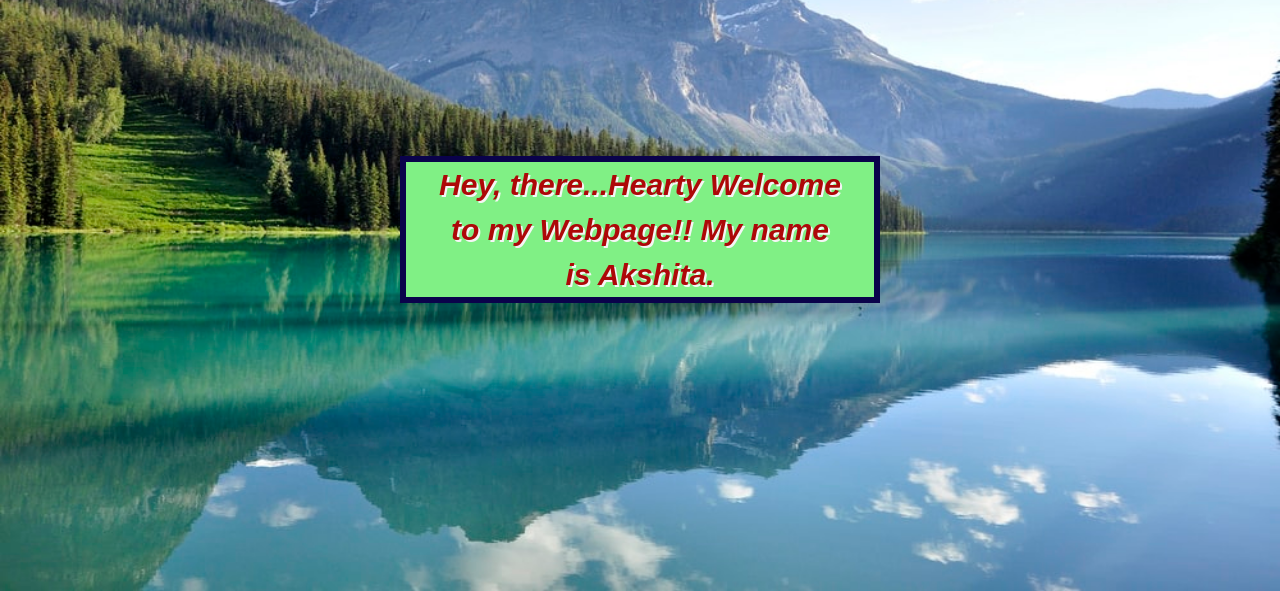
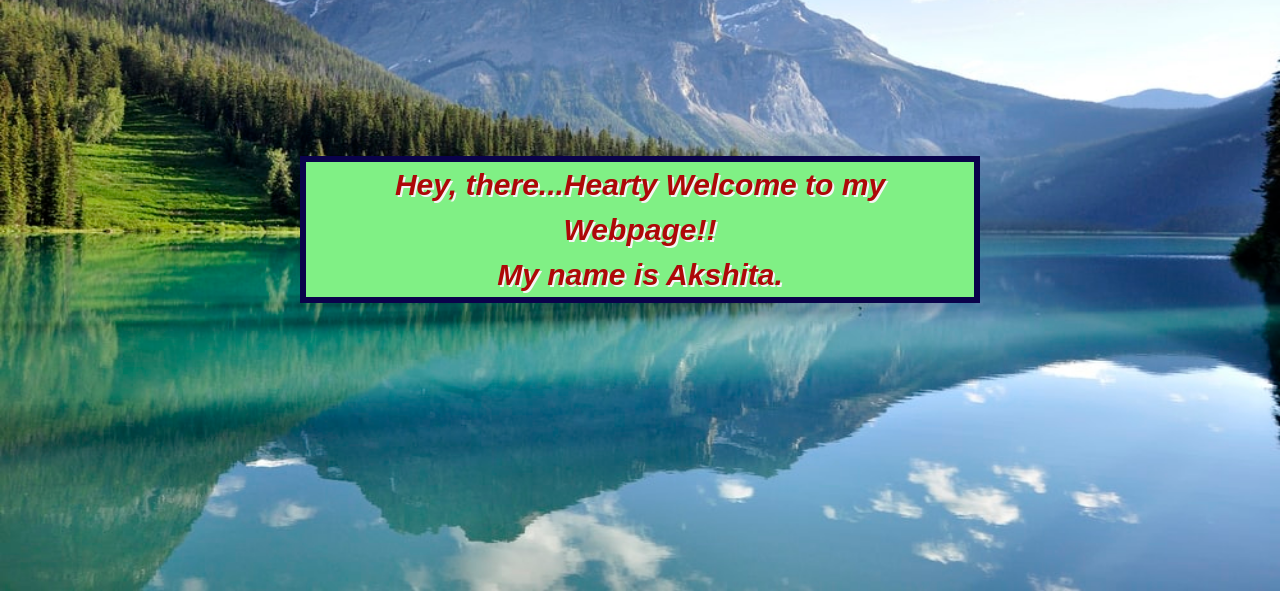
Before and after one commit to Inturi-Akshita/Inturi-Akshita.github.io, a plain HTML site: page index.html in a window 1280 px wide. Shown: the part 209-800 px from the top of the page. Drawn offline with nearby package versions, Linux system fonts and the light colour scheme.

Commit message:
modofies webpage

```diff
--- a/index.html
+++ b/index.html
@@ -16,7 +16,7 @@
     </div>
 </div>
 
-<p style="text-align:center" id = "content">Hey, there...Hearty Welcome to my Webpage!!  My name is Akshita.</p>
+<p style="text-align:center" id = "content">Hey, there...Hearty Welcome to my Webpage!! <br> My name is Akshita.</p>
 
 
 <body class = "bg" background="nature2.jpg"></body>
--- a/starter.css
+++ b/starter.css
@@ -31,12 +31,12 @@ a:link, a:visited {
     font-size: 30;
     font-style: oblique;
     background-color: rgb(128, 240, 133);
-    margin-left: 400px;
-    margin-right: 400px;
+    margin-left: 300px;
+    margin-right: 300px;
     margin-top: 180px;
     border: 6px solid rgb(10, 2, 75);
-    padding-left: 30px;
-    padding-right: 30px;
+    padding-left: 40px;
+    padding-right: 40px;
     font-family: Arial, Helvetica, sans-serif;
     text-shadow: 2px 2px whitesmoke;
 }
```
Also changed, not shown: myWebpage.css (+1 -8 lines), myWebpage.html (+2 -3 lines).
